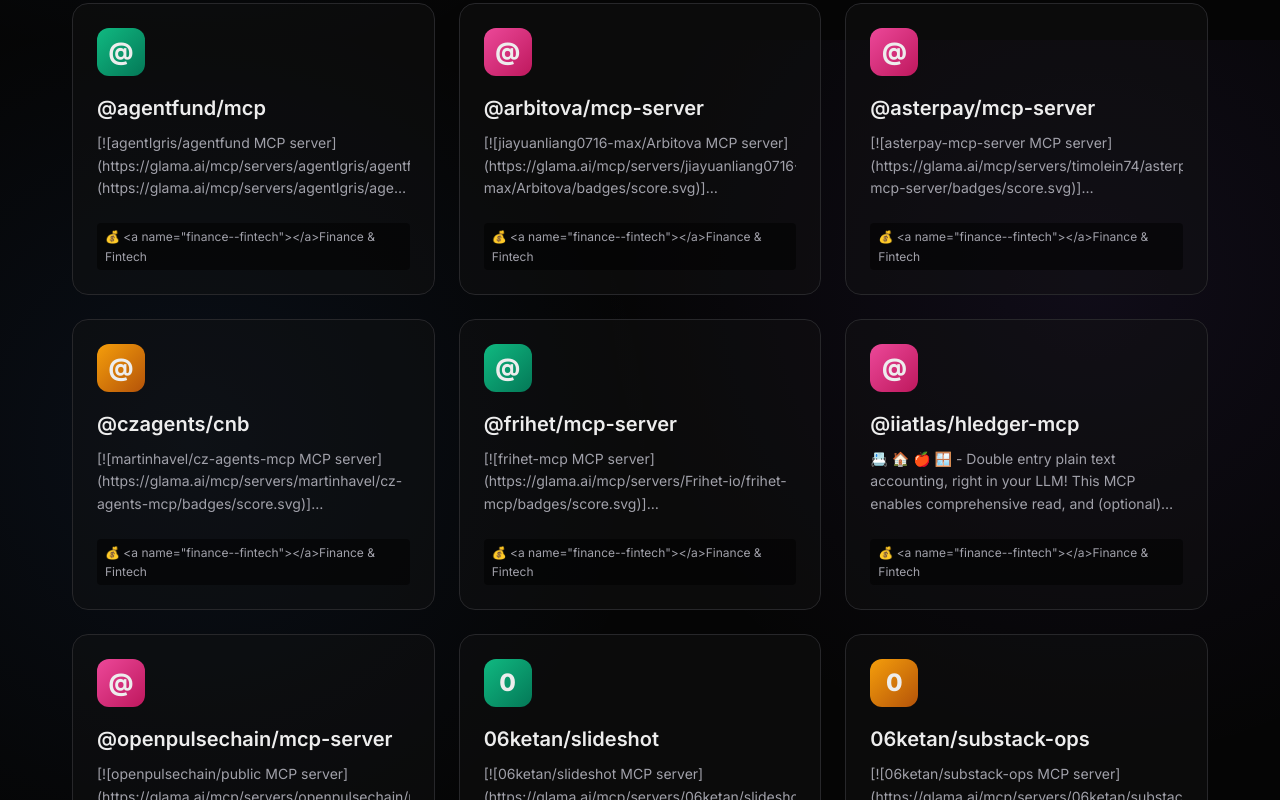
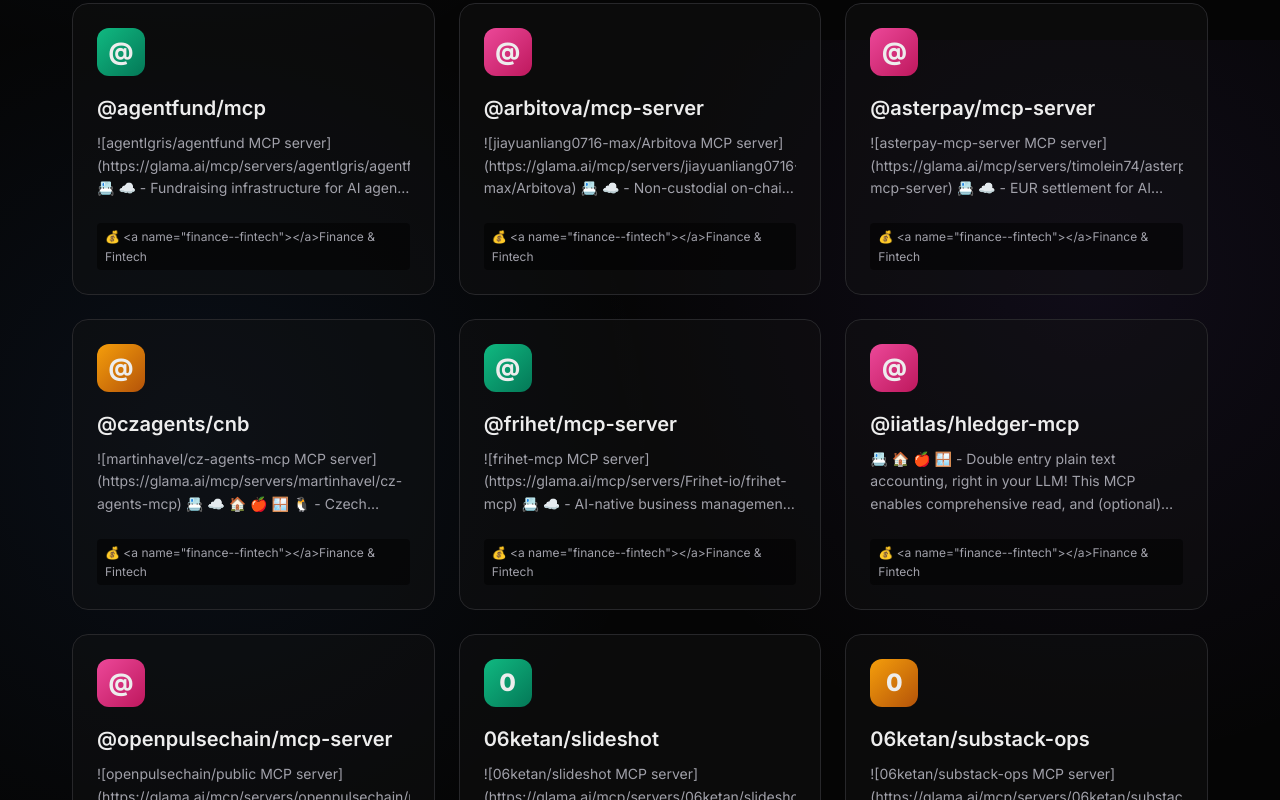
Before and after one commit to Jackalope-Dev/all-mcps, a Next.js app: page / in a window 1280 px wide. Shown: the part 760-1560 px from the top of the page. Built offline with nearby package versions, Linux system fonts and the light colour scheme.

Commit message:
Update page.tsx

```diff
--- a/app/page.tsx
+++ b/app/page.tsx
@@ -37,6 +37,16 @@
     hash = str.charCodeAt(i) + ((hash << 5) - hash);
   }
   return colors[Math.abs(hash) % colors.length];
+}
+
+// Helper to remove markdown characters for a clean plain-text preview
+function stripMarkdown(text: string) {
+  if (!text) return '';
+  return text
+    .replace(/\[([^\]]+)\]\([^)]+\)/g, '$1') // Replace links with just the link text
+    .replace(/[*_~`#]/g, '') // Remove markdown formatting characters like bold, italic, code
+    .replace(/<[^>]*>?/gm, '') // Remove any stray HTML
+    .trim();
 }
 
 export default async function Home() {
@@ -109,7 +119,7 @@
               </div>
               <h3 style={{ fontSize: '1.25rem', marginBottom: '0.5rem', fontWeight: 600, overflow: 'hidden', textOverflow: 'ellipsis', whiteSpace: 'nowrap' }}>{server.name}</h3>
               <p style={{ fontSize: '0.875rem', marginBottom: '1.5rem', flexGrow: 1, display: '-webkit-box', WebkitLineClamp: 3, WebkitBoxOrient: 'vertical', overflow: 'hidden', color: 'var(--text-secondary)' }}>
-                {server.description || 'No description provided.'}
+                {stripMarkdown(server.description) || 'No description provided.'}
               </p>
               <div style={{ display: 'flex', gap: '0.5rem', flexWrap: 'wrap' }}>
                 <span style={{ fontSize: '0.75rem', color: 'var(--text-secondary)', background: 'rgba(0,0,0,0.5)', padding: '0.25rem 0.5rem', borderRadius: '4px' }}>{server.category}</span>
```
